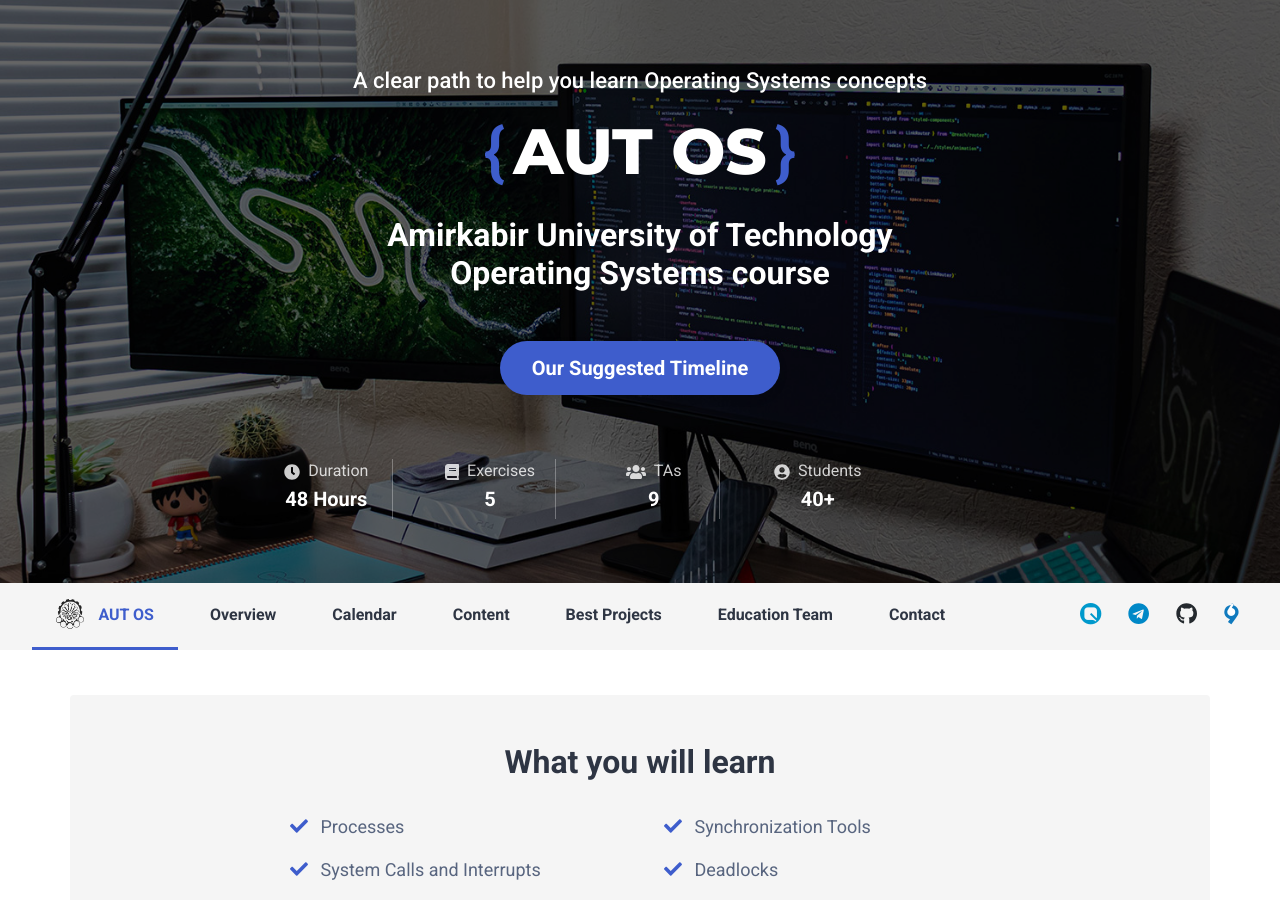
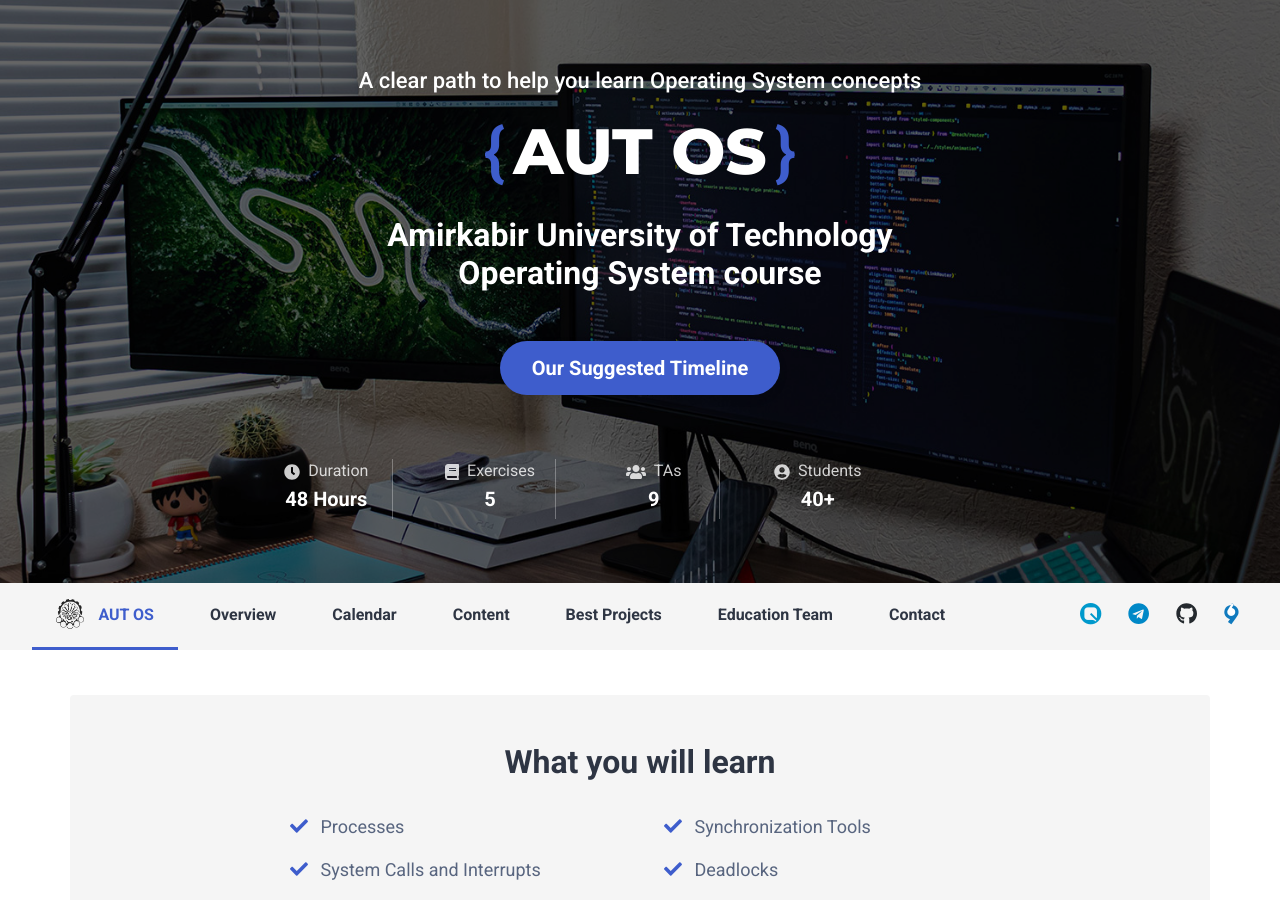
Before and after one commit to OS-CE-AUT/os-ce-aut.github.io, a Jekyll site: the page built from index.html, in a window 1280 px wide and 900 px high. Built offline with Jekyll 4.4.1, drawn with Linux system fonts in a browser that asks for light colours; some web fonts are replaced; comment, search, counter and statistics services are not loaded.

Commit message:
fix: removed the plural sign

```diff
--- a/_config.yml
+++ b/_config.yml
@@ -1,8 +1,8 @@
-pretext: A clear path to help you learn Operating Systems concepts
+pretext: A clear path to help you learn Operating System concepts
 title: AUT OS
-description: Amirkabir University of Technology Operating Systems course
+description: Amirkabir University of Technology Operating System course
 university: Amirkabir University of Technology
-course: Operating Systems course
+course: Operating System course
 authors: Ashkan Shakiba, Farhad Aman, Amirfazel koozegar
 
 course_videos: 80+
```
Also changed, not shown: README.md.
